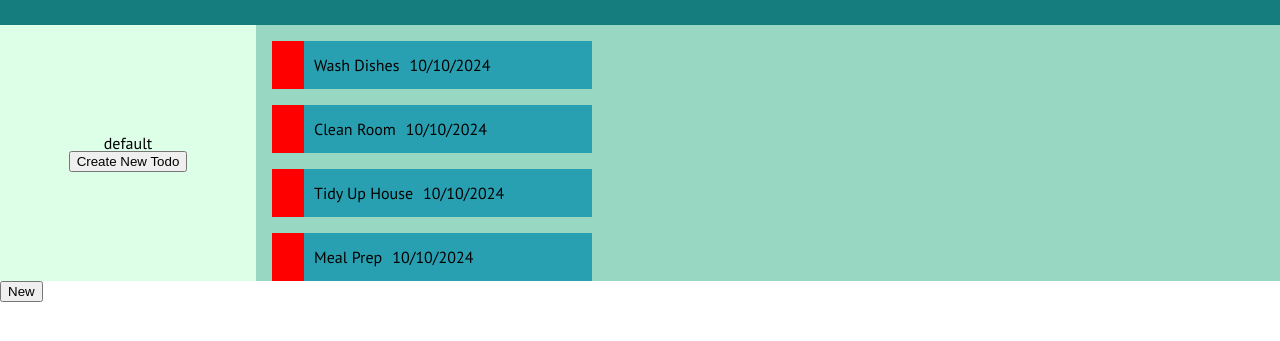
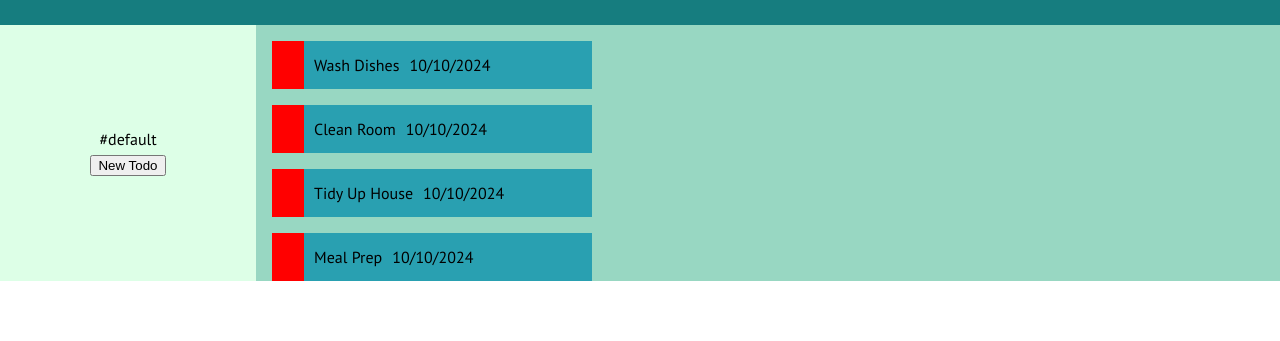
Before and after one commit to joshhartwig/top-todo, a website built with webpack: page dist/index.html in a window 1280 px wide. Shown: the part 71-412 px from the top of the page. Built offline with nearby package versions, Linux system fonts and the light colour scheme.

Commit message:
updated modal

```diff
--- a/src/ui.ts
+++ b/src/ui.ts
@@ -60,14 +60,19 @@ export class UI {
 
             unique.forEach(e => {
                 const project = document.createElement('div');
-                project.innerText = `${e}`;
+                project.classList.add('project');
+                project.innerText = `#${e}`;
                 projContainer?.appendChild(project);
             });
 
             //render button
             let btnDiv = document.createElement('div');
             let btn = document.createElement('button');
-            btn.innerText = 'Create New Todo';
+            btn.innerText = 'New Todo';
+            btn.id = 'modal-btn';
+            btn.onclick = () => {
+                this.openModal();
+            }
             btnDiv.appendChild(btn);
             projContainer.appendChild(btnDiv);
 
```
Also changed, not shown: dist/index.html, dist/index.js, dist/styles.css, 1 other file.
